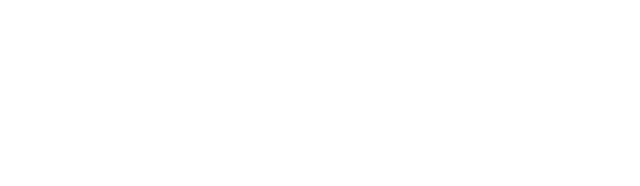
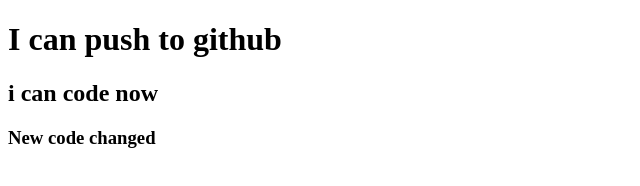
Before and after one commit to nasir472288/My-First-Repo, a plain HTML site: page index.html in a window 1280 px wide. Shown: the whole page, without its empty margins (0-640 px from the left). Drawn offline with Linux system fonts and the light colour scheme.

Commit message:
change title

```diff
--- a/index.html
+++ b/index.html
@@ -4,7 +4,11 @@
     <meta charset="UTF-8">
     <meta http-equiv="X-UA-Compatible" content="IE=edge">
     <meta name="viewport" content="width=device-width, initial-scale=1.0">
-    <title>my first gitrepo</title>
+    <title>my first git-repo</title>
+
+   <h1>I can push to github</h1>
+   <h2>i can code now</h2>
+   <h3>New code changed</h3>
 </head>
 <body>
 
```
